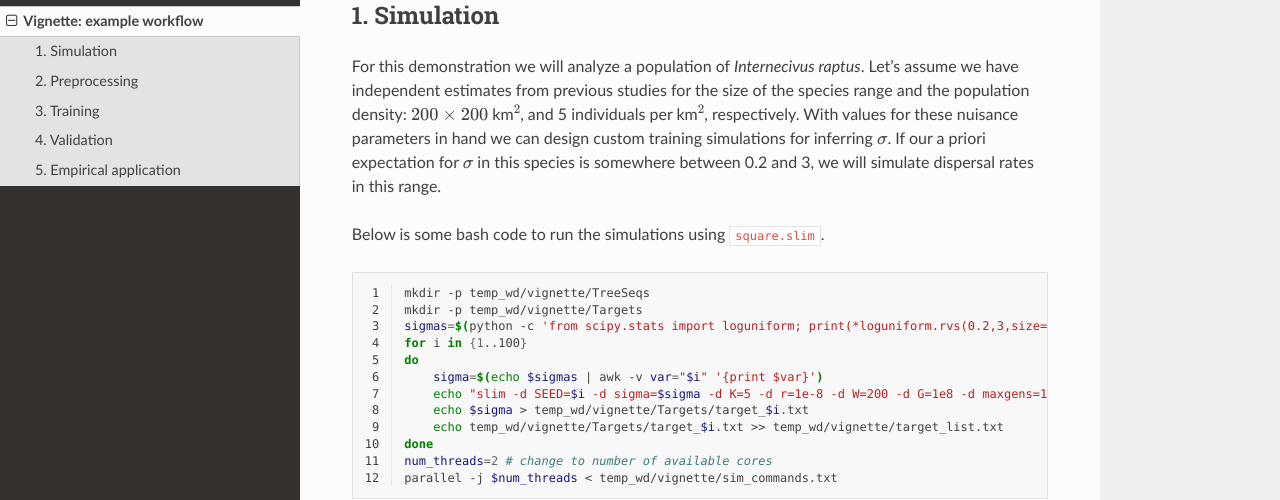
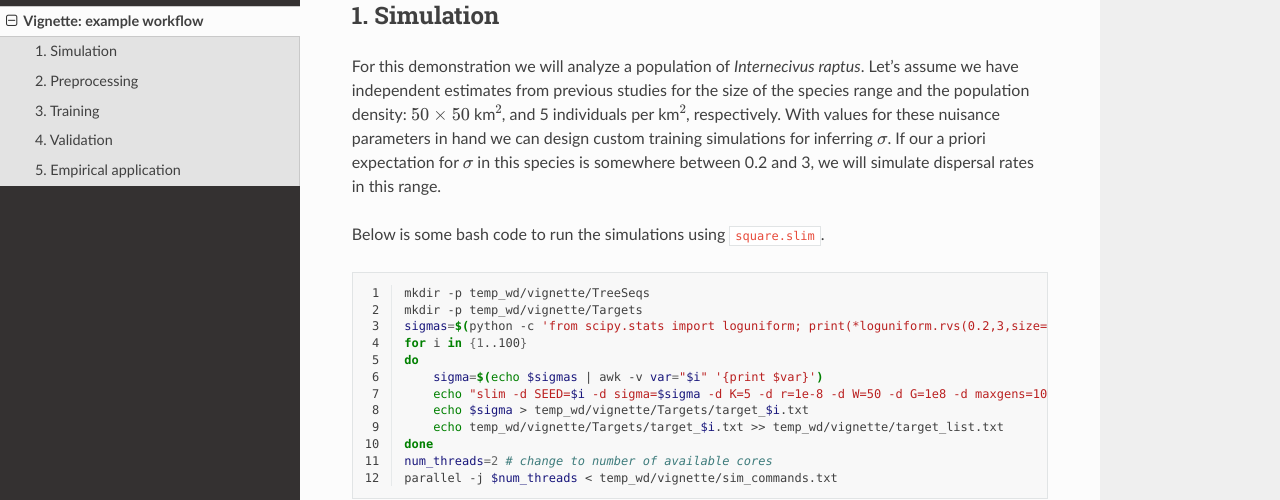
Before and after one commit to kr-colab/disperseNN2, a Sphinx documentation site: the page built from docs/source/vignette.rst, in a window 1280 px wide and 900 px high, scrolled down 391 px. Shown: the part 155-655 px from the top of the window. Built offline with Sphinx 7.4.7 and the Read the Docs theme 2.0.0, drawn with Linux system fonts in a browser that asks for light colours.

Commit message:
trying to get the sims working

```diff
--- a/docs/source/vignette.rst
+++ b/docs/source/vignette.rst
@@ -25,7 +25,7 @@ This vignette shows a complete pipeline for a small application of ``disperseNN2
 1. Simulation
 -------------
 
-For this demonstration we will analyze a population of *Internecivus raptus*. Let's assume we have independent estimates from previous studies for the size of the species range and the population density: :math:`200 \times 200` km\ :math:`^2`, and 5 individuals per km\ :math:`^2`, respectively. With values for these nuisance parameters in hand we can design custom training simulations for inferring :math:`\sigma`. If our a priori expectation for :math:`\sigma` in this species is somewhere between 0.2 and 3, we will simulate dispersal rates in this range.
+For this demonstration we will analyze a population of *Internecivus raptus*. Let's assume we have independent estimates from previous studies for the size of the species range and the population density: :math:`50 \times 50` km\ :math:`^2`, and 5 individuals per km\ :math:`^2`, respectively. With values for these nuisance parameters in hand we can design custom training simulations for inferring :math:`\sigma`. If our a priori expectation for :math:`\sigma` in this species is somewhere between 0.2 and 3, we will simulate dispersal rates in this range.
 
 Below is some bash code to run the simulations using ``square.slim``.
 
@@ -38,7 +38,7 @@ Below is some bash code to run the simulations using ``square.slim``.
    for i in {1..100}
    do
        sigma=$(echo $sigmas | awk -v var="$i" '{print $var}')
-       echo "slim -d SEED=$i -d sigma=$sigma -d K=5 -d r=1e-8 -d W=200 -d G=1e8 -d maxgens=100 -d OUTNAME=\"'temp_wd/vignette/TreeSeqs/output'\" SLiM_recipes/square.slim" >> temp_wd/vignette/sim_commands.txt
+       echo "slim -d SEED=$i -d sigma=$sigma -d K=5 -d r=1e-8 -d W=50 -d G=1e8 -d maxgens=100 -d OUTNAME=\"'temp_wd/vignette/TreeSeqs/output'\" SLiM_recipes/square.slim" >> temp_wd/vignette/sim_commands.txt
        echo $sigma > temp_wd/vignette/Targets/target_$i.txt
        echo temp_wd/vignette/Targets/target_$i.txt >> temp_wd/vignette/target_list.txt
    done
```
Also changed, not shown: 2 other files.
